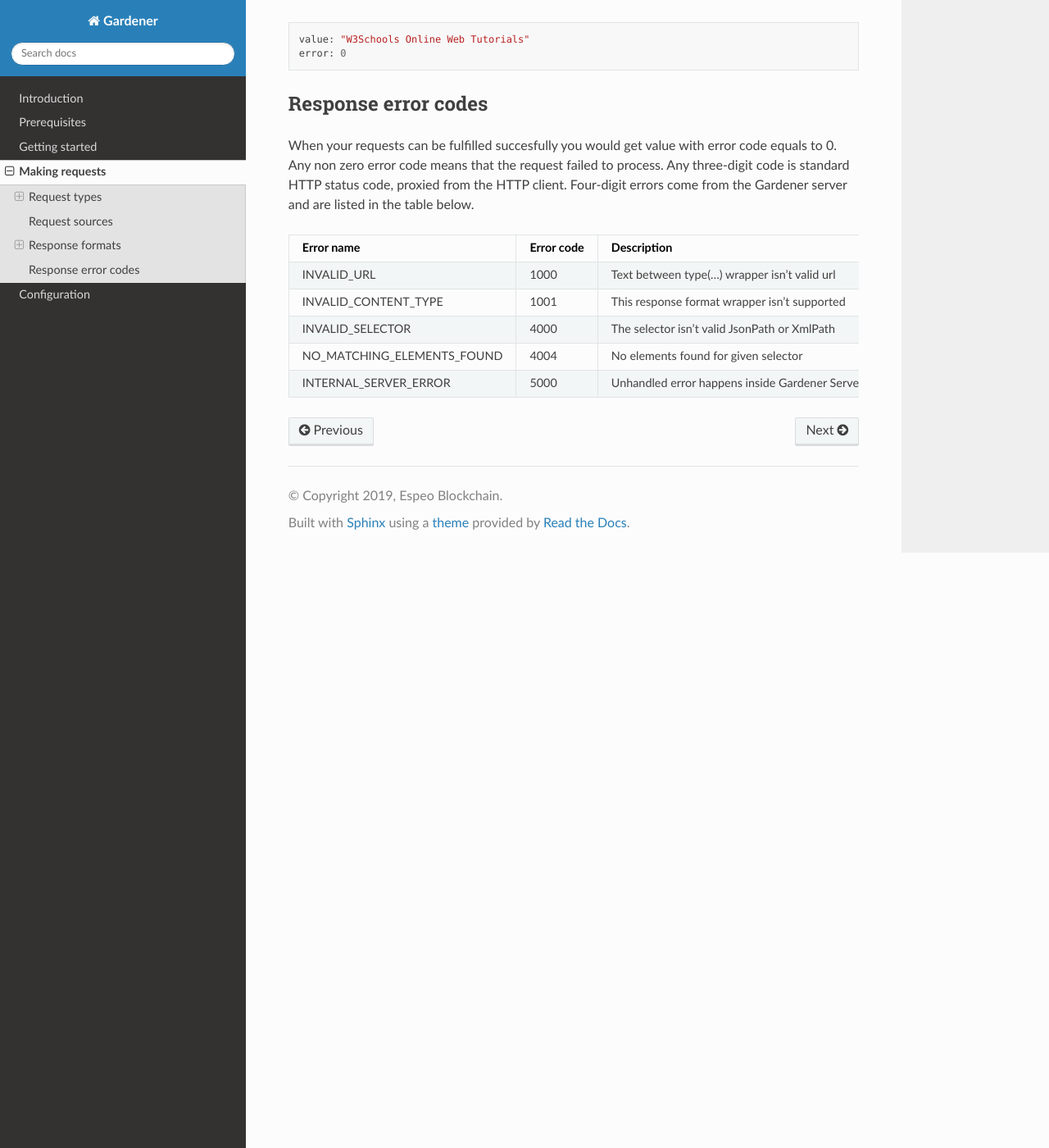
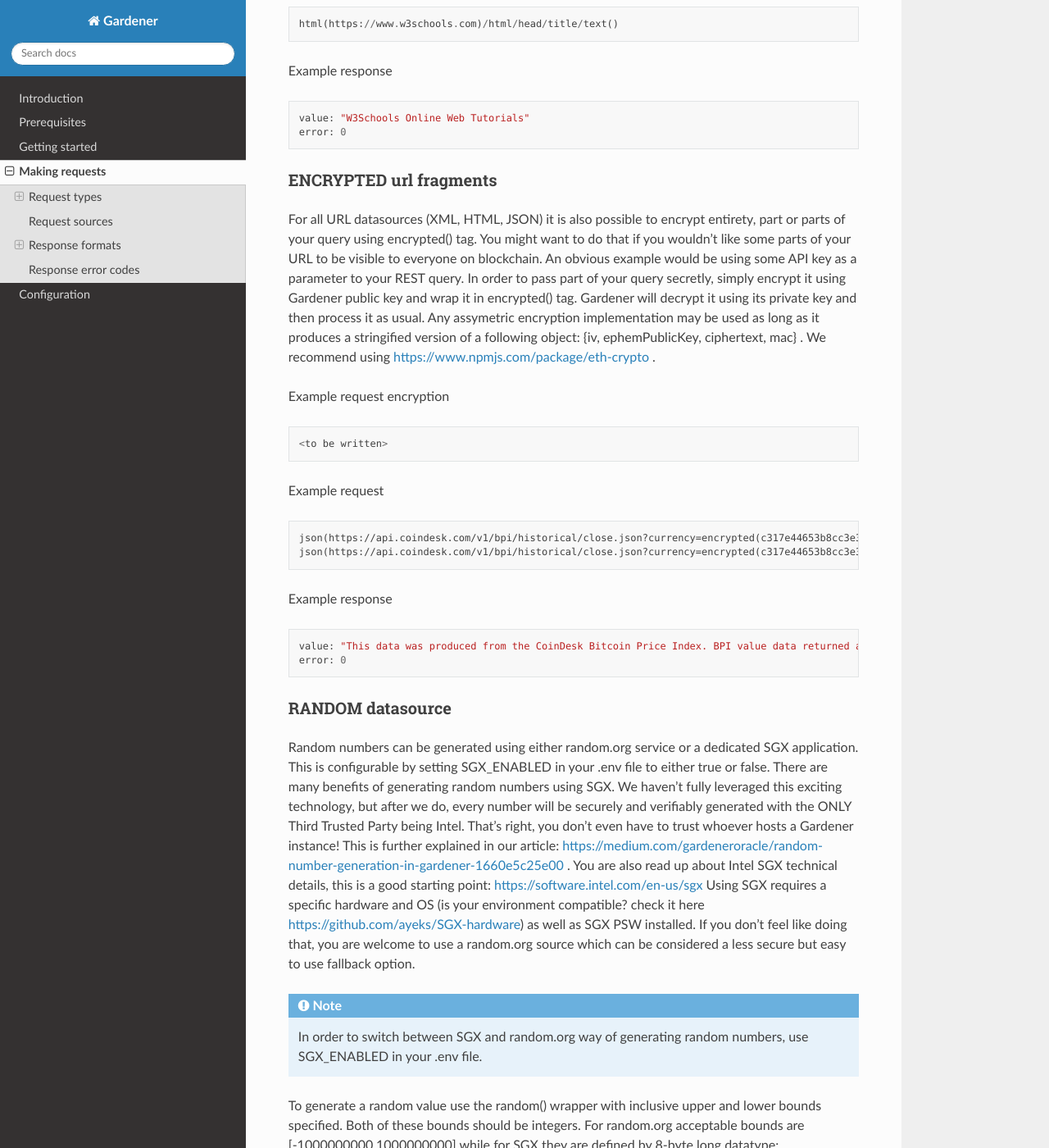
Before and after one commit to EspeoBlockchain/gardener-server, a Sphinx documentation site: the page built from docs/making-requests.rst, in a window 1280 px wide and 1400 px high, scrolled down 2551 px. Shown: the whole window at 82% size. Built offline with Sphinx 7.4.7 and the Read the Docs theme 2.0.0, drawn with Linux system fonts in a browser that asks for light colours; some of the changed text lies outside the part shown.

Commit message:
documentation for encrypted + missing documentation for random

```diff
--- a/docs/making-requests.rst
+++ b/docs/making-requests.rst
@@ -7,12 +7,12 @@ Making requests
 Request types
 =============
 
-At your disposal you have two types of requests. You can use either an instant request, which should fulfill as fast as possible or schedule a delayed request, performed at a specific point of time in the future.
+You have two types of requests at your disposal. You can use either an instant request, which should fulfill as fast as possible or schedule a delayed request, performed at a specific point of time in the future.
 
 Instant requests
 ~~~~~~~~~~~~~~~~
 
-To perform instant request you need to call :code:`request(string _url)` method in :code:`Oracle` contract passing as it's only parameter url wrapped in a format type you want to get back. More about format types in `Response formats`_ section.
+To perform instant request you need to call :code:`request(string _url)` method in :code:`Oracle` contract passing as its only parameter an url wrapped in a format type you want to get back. More about format types in `Response formats`_ section.
 
 Delayed requests
 ~~~~~~~~~~~~~~~~
@@ -24,17 +24,21 @@ The delay parameter can be given in two ways: as a unix timestamp or as a relati
 Request sources
 ===============
 
-Currently we support only open REST API sources. In the future we plan to implement:
+Currently we support following request sources:
+
+- open REST api
+- random data
+
+In the future we plan to implement:
 
 - IPFS
-- random data
 - closed APIs
 
 
 Response formats
 ================
 
-Currently we support JSON, XML and HTML formats. In the future we plan to support also raw binary data.
+For REST api responses, we support JSON, XML and HTML formats. In the future we plan to support also raw binary data.
 
 JSON format
 ~~~~~~~~~~~
@@ -109,6 +113,66 @@ Example response
     value: "W3Schools Online Web Tutorials"
     error: 0
 
+ENCRYPTED url fragments
+~~~~~~~~~~~
+
+For all URL datasources (XML, HTML, JSON) it is also possible to encrypt entirety, part or parts of your query using encrypted() tag. You might want to do that if you wouldn't like some parts of your URL to be visible to everyone on blockchain. An obvious example would be using some API key as a parameter to your REST query.
+In order to pass part of your query secretly, simply encrypt it using Gardener public key and wrap it in encrypted() tag. Gardener will decrypt it using its private key and then process it as usual.
+Any assymetric encryption implementation may be used as long as it produces a stringified version of a following object: {iv, ephemPublicKey, ciphertext, mac} . We recommend using https://www.npmjs.com/package/eth-crypto .
+
+Example request encryption
+::
+
+    <to be written>
+
+
+Example request
+::
+
+    json(https://api.coindesk.com/v1/bpi/historical/close.json?currency=encrypted(c317e44653b8cc3e3ca7f6d9686711c60269a5fd41490868ad8b9cc054836af9d074670241860036e3534fddd6dd73995f14c211da51478025ffb45d9f53b8abb7e681700d13c0d58c0a441fdfd5c6dc57810b451c607338c0851cdc8066421968)).disclaimer
+    json(https://api.coindesk.com/v1/bpi/historical/close.json?currency=encrypted(c317e44653b8cc3e3ca7f6d9686711c60269a5fd41490868ad8b9cc054836af9d074670241860036e3534fddd6dd73995f14c211da51478025ffb45d9f53b8abb7e681700d13c0d58c0a441fdfd5c6dc57810b451c607338c0851cdc8066421968)&someOtherParam=encrypted(someOtherEncryptedValue)).disclaimer
+
+
+Example response
+::
+
+    value: "This data was produced from the CoinDesk Bitcoin Price Index. BPI value data returned as EUR."
+    error: 0
+
+RANDOM datasource
+~~~~~~~~~~~
+
+Random numbers can be generated using either random.org service or a dedicated SGX application. This is configurable by setting SGX_ENABLED in your .env file to either true or false.
+There are many benefits of generating random numbers using SGX. We haven't fully leveraged this exciting technology, but after we do, every number will be securely and verifiably generated with the ONLY Third Trusted Party being Intel. That's right, you don't even have to trust whoever hosts a Gardener instance! This is further explained in our article: https://medium.com/gardeneroracle/random-number-generation-in-gardener-1660e5c25e00 . You are also read up about Intel SGX technical details, this is a good starting point: https://software.intel.com/en-us/sgx
+Using SGX requires a specific hardware and OS (is your environment compatible? check it here https://github.com/ayeks/SGX-hardware) as well as SGX PSW installed. If you don't feel like doing that, you are welcome to use a random.org source which can be considered a less secure but easy to use fallback option.
+
+.. note::
+
+    In order to switch between SGX and random.org way of generating random numbers, use SGX_ENABLED in your .env file.
+
+To generate a random value use the random() wrapper with inclusive upper and lower bounds specified.
+Both of these bounds should be integers. For random.org acceptable bounds are [-1000000000,1000000000] while for SGX they are defined by 8-byte long datatype: [-9223372036854775808, 9223372036854775807]
+
+Example requests
+::
+
+    random(10,20)
+    random(-2,33)
+    random(-124354325432,-34325253)
+
+
+Example response
+::
+
+    value: 13
+    error: 0
+
+    value: -2
+    error: 0
+
+    value: -9532532335
+    error: 0
+
 Response error codes
 ====================
 
@@ -119,6 +183,7 @@ Error name                 Error code Description
 ========================== ========== ===========
 INVALID_URL                1000       Text between type(...) wrapper isn't valid url
 INVALID_CONTENT_TYPE       1001       This response format wrapper isn't supported
+INVALID_ENCRYPTION         1002       Invalid encrypted data. This probably means your data was not encrypted using Gardener public key.
 INVALID_SELECTOR           4000       The selector isn't valid JsonPath or XmlPath
 NO_MATCHING_ELEMENTS_FOUND 4004       No elements found for given selector
 INTERNAL_SERVER_ERROR      5000       Unhandled error happens inside Gardener Server
```
Also changed, not shown: docs/getting-started.rst (+5 -2 lines), 1 other file.
